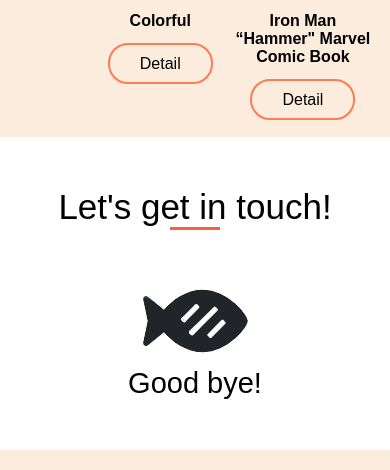
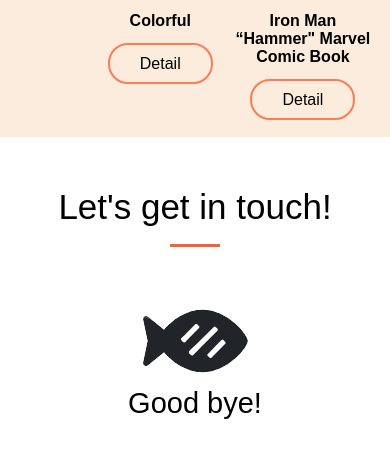
Before and after one commit to duyentran123456/CNWeb20202, a PHP site: page / in a window 390 px wide. Shown: the part 1171-1641 px from the top of the page. Run offline with PHP 8.4, Linux system fonts and the light colour scheme.

Commit message:
Update style.css

```diff
--- a/lab06-2/6.3/webpage2/style.css
+++ b/lab06-2/6.3/webpage2/style.css
@@ -139,7 +139,11 @@ a.listitem:hover li {background-color: #ffc288;}
     margin-top: 12px;
     margin-bottom: 25px;
 }
-.row .product a {padding: 10px 30px;border-radius: 20px;border: 2px solid #ff7b54;text-decoration: none;color: black;transition: 0.5s;}
+.row .product a {padding: 10px 30px;
+    border-radius: 20px;
+    border: 2px solid #ff7b54;
+    text-decoration: none;
+    color: black;transition: 0.5s;}
 
 a.view:hover {
     background: #ffb26b;
@@ -156,6 +160,8 @@ a.view:hover {
 .footer .get-in-touch {
     margin-top: 50px;
     font-size: 50px;
+    padding-bottom: 2%;
+    position: relative;
 }
 
 .get-in-touch:after {
@@ -166,6 +172,7 @@ a.view:hover {
     display: block;
     margin-left: -25px;
     left: 50%;
+    bottom: 0;
     position: absolute;
 }
 .footer .contact {
@@ -182,6 +189,7 @@ a.view:hover {
     }
     .footer .get-in-touch{
         font-size: 35px;
+        padding-bottom: 5%;
     }
     .row .product{
         width: 45%;
```
